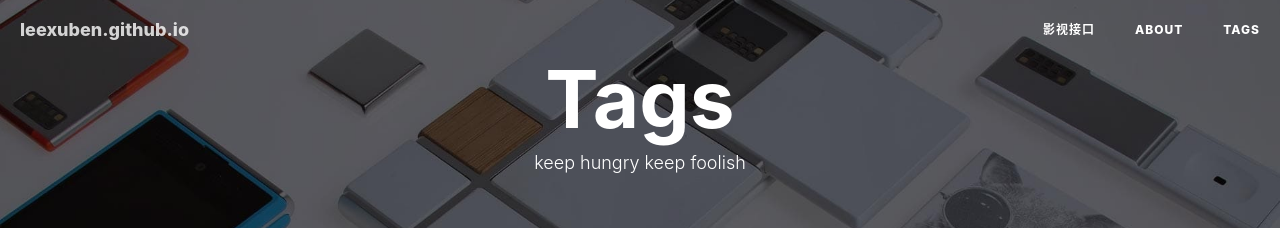
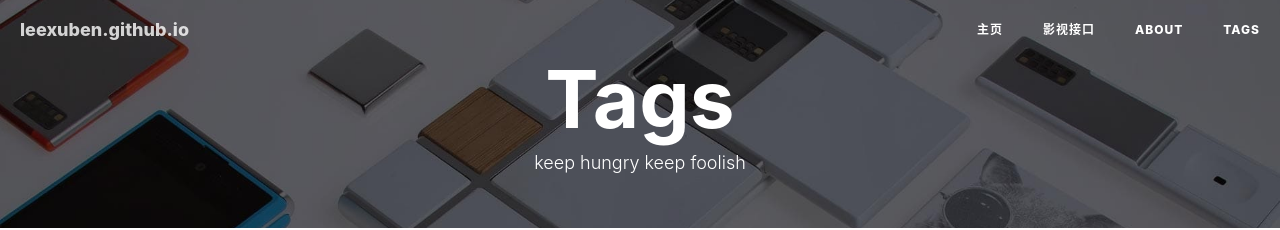
Before and after one commit to leexuben/leexuben.github.io, a Jekyll site: the page built from tags.html, in a window 1280 px wide. Shown: the top 230 px of the page. Built offline with Jekyll 4.4.1, drawn with Linux system fonts in a browser that asks for light colours; nearby versions of some CDN libraries; library files that are not in the unit come from our copies; comment, search, counter and statistics services are not loaded.

Commit message:
Update nav.html

```diff
--- a/_includes/nav.html
+++ b/_includes/nav.html
@@ -17,11 +17,15 @@
     <div class="navbar-collapse">
         <ul class="nav navbar-nav navbar-right">
     <li>
-                        <a href="{{ /tvbos.json }}/">影视接口</a>
+        <a href=" ">主页</a >
+    </li>
+    <!-- 新增的TVBox配置链接 -->
+    <li>
+        <a href="{{ '/tvbox.json' | prepend: site.baseurl }}">影视接口</a >
     </li>
     {% for page in site.pages %}{% if page.title %}
     <li>
-                        <a href="{{ page.url | prepend: site.baseurl }}">{{ page.title }}</a>
+        <a href="{{ page.url | prepend: site.baseurl }}">{{ page.title }}</a >
     </li>
     {% endif %}{% endfor %}
 </ul>
```
Lines whose indentation alone changed are shown as unchanged.
